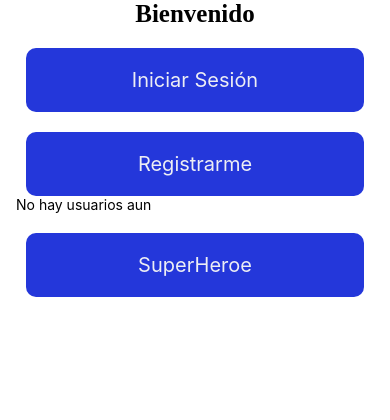
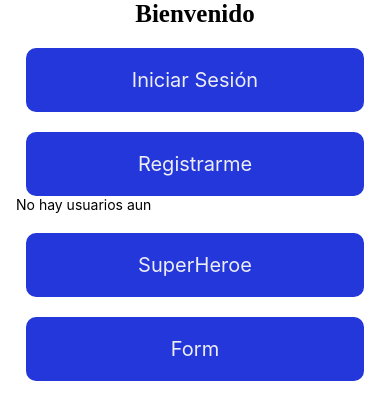
Before and after one commit to RafaelLB1102/Primera-App-moviles, a React Native app: screen / in a window 390 px wide. Shown: the top 420 px of the page. Built offline with nearby package versions, Linux system fonts and the light colour scheme.

Commit message:
clase 3/2/2023

```diff
--- a/App.tsx
+++ b/App.tsx
@@ -2,6 +2,7 @@ import React, { useState } from 'react';
 import { Text, StyleSheet, View, TextInput, Pressable, Modal, FlatList } from 'react-native';
 import { Form } from './src/components/Form';
 import { Form2 } from './src/components/Form2';
+import { FormPractice } from './src/components/FormPractice';
 import { SuperHero } from './src/components/SuperHero';
 import { User } from './src/components/User';
 
@@ -12,6 +13,7 @@ function App(): JSX.Element {
   const [modalSuperHeroe, setModalSuperHeroe] = useState(false);
   const [modalRegistro, setModalRegistro] = useState(false);
   const [users, setUsers] = useState([]);
+  const [form,setForm] = useState(false)
 
 
   return (
@@ -57,6 +59,12 @@ function App(): JSX.Element {
       </Pressable>
       <SuperHero modalSuperHero={modalSuperHeroe} setModalSuperHero= {setModalSuperHeroe}></SuperHero>
 
+      <Pressable
+        onPress={() => setForm(true)} style={styles.btnStyle}>
+        <Text style={styles.btnTxtStyle}>Form</Text>
+      </Pressable>
+      <FormPractice modal={form} setModal={setForm}></FormPractice>
+
     </View>
   );
 };
@@ -65,7 +73,6 @@ function App(): JSX.Element {
 const styles = StyleSheet.create(
   {
     container: {
-      flex: 1,
       justifyContent: 'center',
       marginHorizontal: 16,
     },
--- a/src/components/Form2.js
+++ b/src/components/Form2.js
@@ -62,6 +62,21 @@ export const Form2 = ({ modalRegistro, setModalRegistro }) => {
     }
   ];
 
+  const capturaValorNombre = event => {
+    console.log("nombre "+event)
+    setUserName(event)
+  }
+
+  const capturaValorEmail = event => {
+    console.log("email "+event)
+    setUserEmail(event)
+  }
+
+  const capturaValorFecha = event => {
+    console.log("fecha " + event)
+    setBirthday(event)
+  }
+
   return (
     <Modal animationType="slide" visible={modalRegistro}>
       <SafeAreaView style={styles.container}>
@@ -79,8 +94,8 @@ export const Form2 = ({ modalRegistro, setModalRegistro }) => {
             <Text style={styles.text_close_window}>X</Text>
           </Pressable>
           {/* Inicio del formulario */}
-          <TextInput onChangeText={setUserName} value={userName} placeholder="Nombre"></TextInput>
-          <TextInput onChangeText={setUserEmail} value={userEmail} placeholder="Correo"></TextInput>
+          <TextInput onChangeText={capturaValorNombre} value={userName} placeholder="Nombre"></TextInput>
+          <TextInput onChangeText={capturaValorEmail} value={userEmail} placeholder="Correo"></TextInput>
           <DatePicker
             style={styles.content_date}
             date={birthday}
@@ -89,7 +104,7 @@ export const Form2 = ({ modalRegistro, setModalRegistro }) => {
             format="YYYY-MM-DD"
             minDate="1950-01-01"
             maxDate="2016-06-01"
-            onDateChange={date => setBirthday(date)}></DatePicker>
+            onDateChange={capturaValorFecha}></DatePicker>
 
             <RadioButtonRN
               data={data}
--- /dev/null
+++ b/src/components/FormPractice.js
@@ -0,0 +1,58 @@
+import React, {useState} from "react";
+import {
+  View,
+  Text,
+  Modal,
+  StyleSheet,
+  Image,
+  Pressable,
+  SafeAreaView,
+  TextInput,
+} from "react-native";
+export const FormPractice = ({ modal, setModal }) => {
+  const [value,setValue] =  useState('Nombre')
+  const capturaValor = (event) => {
+    console.log(event)
+  };
+  return (
+    <SafeAreaView>
+      <Modal visible={modal} animationType="slide">
+        <View style={styles.content}>
+          <View style={styles.container}>
+            <Text style={styles.title}>Formulario</Text>
+            <TextInput
+              styles={styles.text_font}
+              editable
+              value={value}
+              onChangeText={capturaValor}
+            ></TextInput>
+          </View>
+          <View style={styles.container}>
+            <Text style={styles.title}>Formulario</Text>
+            <TextInput styles={styles.text_font} editable multiline></TextInput>
+          </View>
+        </View>
+      </Modal>
+    </SafeAreaView>
+  );
+};
+
+const styles = StyleSheet.create({
+  content: {
+    backgroundColor: "#0069A3",
+    flex: 1,
+  },
+  container: {
+    borderBottomWidth: 1,
+    borderBottomColor: "#000000",
+    padding: 10,
+    backgroundColor: "#FAFAFA",
+    borderRadius: 10,
+  },
+  title: {
+    fontWeight: "bold",
+  },
+  text_font: {
+    fontFamily: "Fira Sans",
+  },
+});
```
